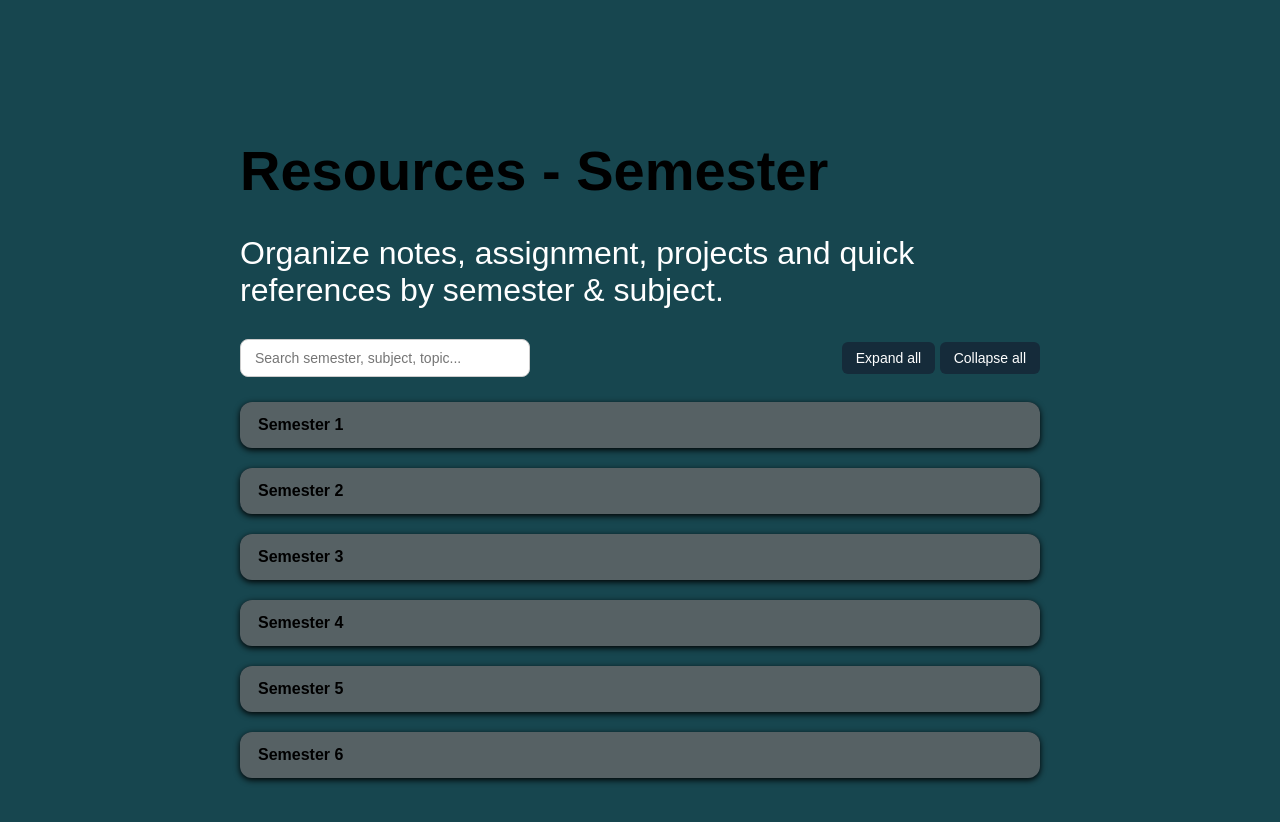
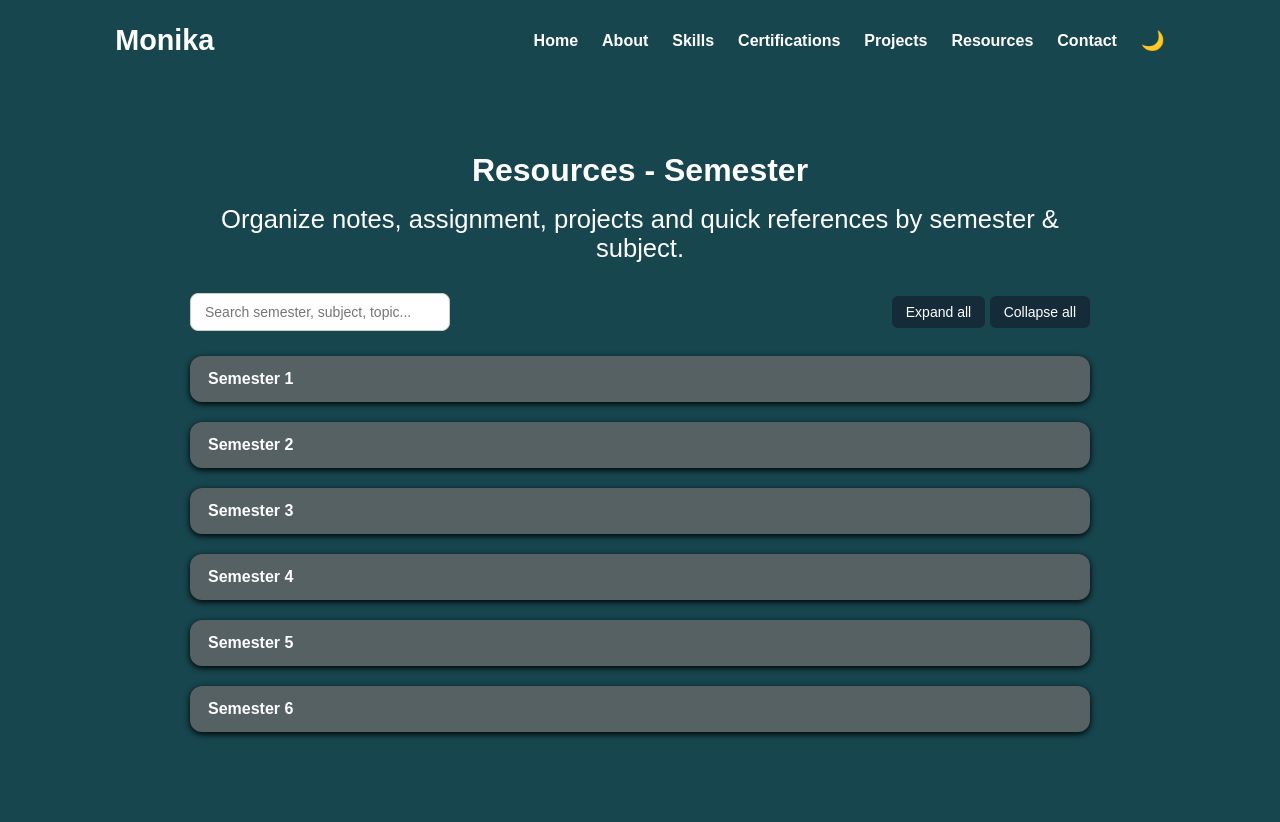
Before and after one commit to Monikas04/Portfolio, a plain HTML site: page Resources/Resources.html in a window 1280 px wide. Drawn offline with Linux system fonts and the light colour scheme.

Commit message:
finall changes

```diff
--- a/Resources/Resources.css
+++ b/Resources/Resources.css
@@ -1,36 +1,120 @@
+/* Basic Reset */
+* {
+  margin: 0;
+  padding: 0;
+  box-sizing: border-box;
+  text-decoration: none;
+  border: none;
+  outline: none;
+  scroll-behavior: smooth;
+  font-family: 'Nunito', sans-serif;
+}
+
+/* Theme Colors */
+:root {
+  --bg-color: #17464f;
+  --text-color: #ffffff;
+}
+
 body {
-    margin: 0;
-    font-family: 'Nunito', sans-serif;
-    background: #17464f;
-    color: #000000;
-    padding: 2rem;
+  background: var(--bg-color);
+  color: var(--text-color);
+  padding: 2rem;
+}
+
+/* Header Section */
+.header {
+  position: fixed;
+  top: 0;
+  left: 0;
+  width: 100%;
+  padding: 1.5rem 9%;
+  background: #17464f;
+  display: flex;
+  align-items: center;
+  justify-content: space-between;
+  z-index: 100;
+}
+
+.logo {
+  font-size: 1.8rem;
+  font-weight: 700;
+  color: white;
+  cursor: default;
+}
+
+.navbar {
+  display: flex;
+  align-items: center;
+  gap: 1.5rem;
+}
+
+.navbar a {
+  color: white;
+  font-weight: 600;
+  transition: 0.3s;
+}
+
+
+.navbar a:hover,
+.navbar a.active {
+    color: var(--text-color);
+}
+
+#mode-toggle {
+  background: none;
+  border: none;
+  font-size: 1.2rem;
+  cursor: pointer;
+  color: white;
+}
+
+/* Section styling */
+section.certificates {
+  margin-top: 100px;
+  text-align: center;
+}
+
+/* Default Light Mode */
+body.light {
+  background-color: #17464f;
+  color: #000000;
+}
+
+/* Dark Mode */
+body.dark {
+  background-color: #121212;
+  color: #f1f1f1;
 }
 
 .resources {
-  max-width: 800px;
-  margin: 40px auto;
-  padding: 20px;
-  /*background-color: #17464f;*/
-  text-align: right;
+  width: 100%;
+  padding: 120px 9% 60px;
+  background: var(--snd-bg-color);
+  display: flex;
+  justify-content: center;
+  text-align: left;
 }
 
 .resources-content {
-  max-width: 1100px;
+  max-width: 900px;
   margin: 0 auto;
-  text-align: left;
 }
 
-.resources h2 {
-  font-size: 3.5rem;
-  margin-bottom: 8px;
-  color: #000000;
+.resources h3 {
+  font-size: 2rem;
+  margin-bottom: 16px;
+  color: #ffffff;
+  text-align: center;
 }
 
 .resources .lead {
+  font-size: 1.6rem;
   color: #ffffff;
   margin-bottom: 30px;
-  font-size: 2rem;
+  text-align: center;
 }
+
 
 /*controls*/
 .controls {
--- a/Resources/Resources.html
+++ b/Resources/Resources.html
@@ -3,15 +3,55 @@
 <head>
     <meta charset="UTF-8">
     <meta name="viewport" content="width=device-width, initial-scale=1.0">
-    <title>Certificates</title>
+    <title>Resources</title>
     <link rel="stylesheet" href="Resources.css">
 </head>
 
 <body>
+
+   <header class="header">
+    <a href="#" class="logo">Monika</a>
+    <i class="fa-solid fa-bars" id="menu-icons"></i>
+
+    <nav class="navbar">
+      <a href="../index.html#home">Home</a>
+      <a href="../index.html#about">About</a>
+      <a href="../index.html#skills">Skills</a>
+      <a href="../SubPages/Certificates.html">Certifications</a>
+      <a href="../index.html#projects">Projects</a>
+      <a href="../Resources/Resources.html">Resources</a>
+      <a href="../index.html#contact">Contact</a>
+      <button id="mode-toggle">🌙</button>
+    </nav>
+  </header>
+<script>
+    const toggleBtn = document.getElementById("mode-toggle");
+    const body = document.body;
+
+    if (localStorage.getItem("theme") === "dark") {
+      body.classList.remove("light");
+      body.classList.add("dark");
+      toggleBtn.textContent = "☀️";
+    }
+
+    toggleBtn.addEventListener("click", () => {
+      body.classList.toggle("dark");
+      body.classList.toggle("light");
+
+      if (body.classList.contains("dark")) {
+        toggleBtn.textContent = "☀️";
+        localStorage.setItem("theme", "dark");
+      } else {
+        toggleBtn.textContent = "🌙";
+        localStorage.setItem("theme", "light");
+      }
+    });
+  </script>
+
 <section class="resources" id="resources">
     <div class="resources-content">
       <header>
-        <h2>Resources - Semester</h2>
+        <h3>Resources - Semester</h3>
         <p class="lead">Organize notes, assignment, projects and quick references by semester & subject.</p>
       </header>
 
--- a/SubPages/Certificates.css
+++ b/SubPages/Certificates.css
@@ -1,11 +1,92 @@
 /*import "Style.css"; */
 
+/* Basic Reset */
+* {
+  margin: 0;
+  padding: 0;
+  box-sizing: border-box;
+  text-decoration: none;
+  border: none;
+  outline: none;
+  scroll-behavior: smooth;
+  font-family: 'Nunito', sans-serif;
+}
+
+/* Theme Colors */
+:root {
+  --bg-color: #17464f;
+  --text-color: #ffffff;
+}
+
 body {
-    margin: 0;
-    font-family: 'Nunito', sans-serif;
-    background: #17464f;
-    color: #000000;
-    padding: 2rem;
+  background: var(--bg-color);
+  color: var(--text-color);
+  padding: 2rem;
+}
+
+/* Header Section */
+.header {
+  position: fixed;
+  top: 0;
+  left: 0;
+  width: 100%;
+  padding: 1.5rem 9%;
+  background: #17464f;
+  display: flex;
+  align-items: center;
+  justify-content: space-between;
+  z-index: 100;
+}
+
+.logo {
+  font-size: 1.8rem;
+  font-weight: 700;
+  color: white;
+  cursor: default;
+}
+
+.navbar {
+  display: flex;
+  align-items: center;
+  gap: 1.5rem;
+}
+
+.navbar a {
+  color: white;
+  font-weight: 600;
+  transition: 0.3s;
+}
+
+
+.navbar a:hover,
+.navbar a.active {
+    color: var(--text-color);
+}
+
+#mode-toggle {
+  background: none;
+  border: none;
+  font-size: 1.2rem;
+  cursor: pointer;
+  color: white;
+}
+
+/* Section styling */
+section.certificates {
+  margin-top: 100px;
+  text-align: center;
+}
+
+/* Default Light Mode */
+body.light {
+  background-color: #17464f;
+  color: #000000;
+}
+
+/* Dark Mode */
+body.dark {
+  background-color: #121212;
+  color: #f1f1f1;
 }
 
 /* Page title */
@@ -13,7 +94,7 @@ h1 {
     text-align: center;
     font-size: 2rem;
     margin-bottom: 2rem;
-    color: #000000;
+    color: #ffffff;
 }
 
 /* Modal container */
--- a/style.css
+++ b/style.css
@@ -336,7 +336,7 @@ body.dark #mode-toggle {
 .skills-container h2 {
   font-size: 2.5rem;
   margin: 0;
-  color: #081a27;
+  color: #ffffff;
 }
 
 .skill-category {
```
Also changed, not shown: SubPages/Certificates.html (+49 -4 lines).
